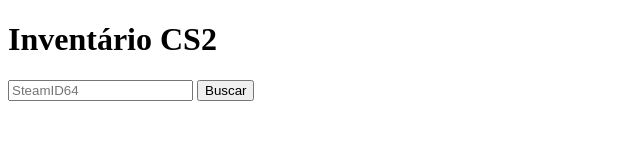
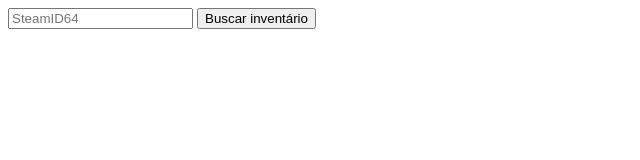
Before and after one commit to hivemkt/skins, a website: page public/index.html in a window 1280 px wide. Shown: the whole page, without its empty margins (0-640 px from the left). Drawn offline with Linux system fonts and the light colour scheme.

Commit message:
Update index.html

```diff
--- a/public/index.html
+++ b/public/index.html
@@ -1,27 +1,16 @@
-<!DOCTYPE html>
-<html lang="pt-br">
-<head>
-  <meta charset="UTF-8" />
-  <title>Steam Inventory Viewer</title>
-</head>
-<body>
-  <h1>Inventário CS2</h1>
+<input id="steamid" placeholder="SteamID64" />
+<button onclick="buscar()">Buscar inventário</button>
 
-  <input id="steamid" placeholder="SteamID64" />
-  <button onclick="loadInventory()">Buscar</button>
-
-  <pre id="output"></pre>
+<pre id="out"></pre>
 
 <script>
-    async function loadInventory() {
+async function buscar() {
   const steamid = document.getElementById("steamid").value;
 
   const res = await fetch(`/.netlify/functions/inventory?steamid=${steamid}`);
   const data = await res.json();
 
-      document.getElementById("output").textContent =
+  document.getElementById("out").textContent =
     JSON.stringify(data, null, 2);
 }
 </script>
-</body>
-</html>
```
Lines whose indentation alone changed are shown as unchanged.
